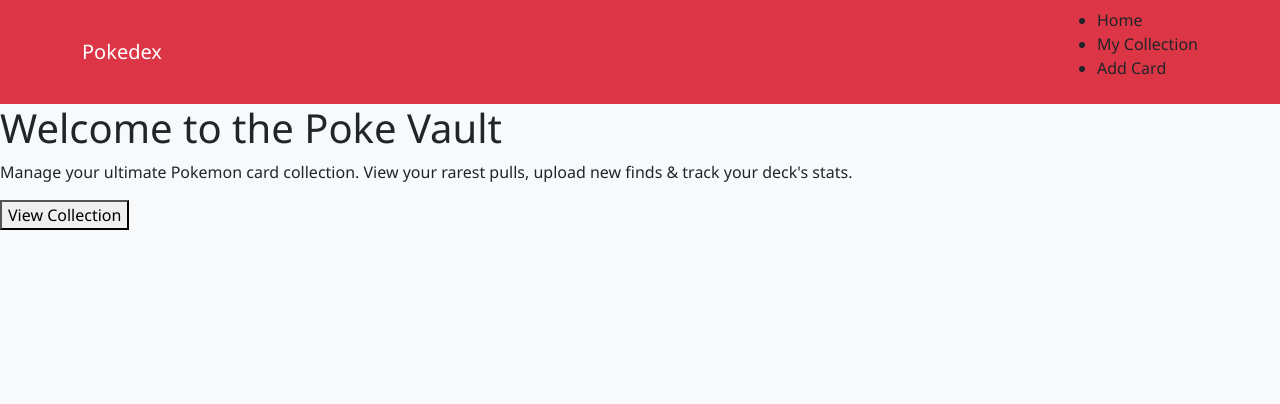
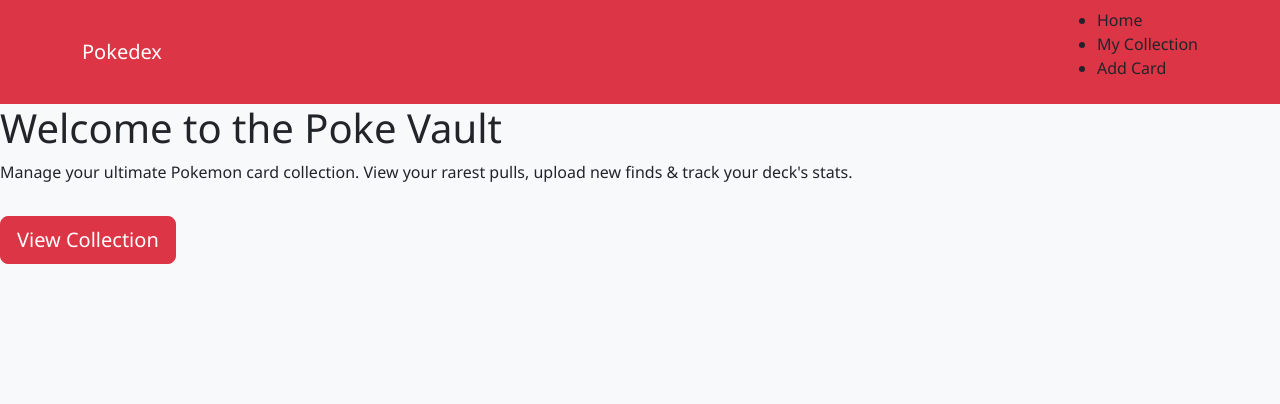
Before and after one commit to Mkamal-45/pokemon-card-collection, a Flask app: page / in a window 1280 px wide. Shown: the top 404 px of the page. Run offline with Flask 3, Linux system fonts and the light colour scheme.

Commit message:
linked homepage view_collection button to the collection route

```diff
--- a/templates/home.html
+++ b/templates/home.html
@@ -8,7 +8,7 @@
             Manage your ultimate Pokemon card collection.
             View your rarest pulls, upload new finds & track your deck's stats.
         </p>
-        <button>View Collection</button>
+        <a href="{{ url_for('views.collection') }}" class="btn btn-danger btn-lg mt-3">View Collection</a>
     </div>
 </div>
 {%endblock%}
```
